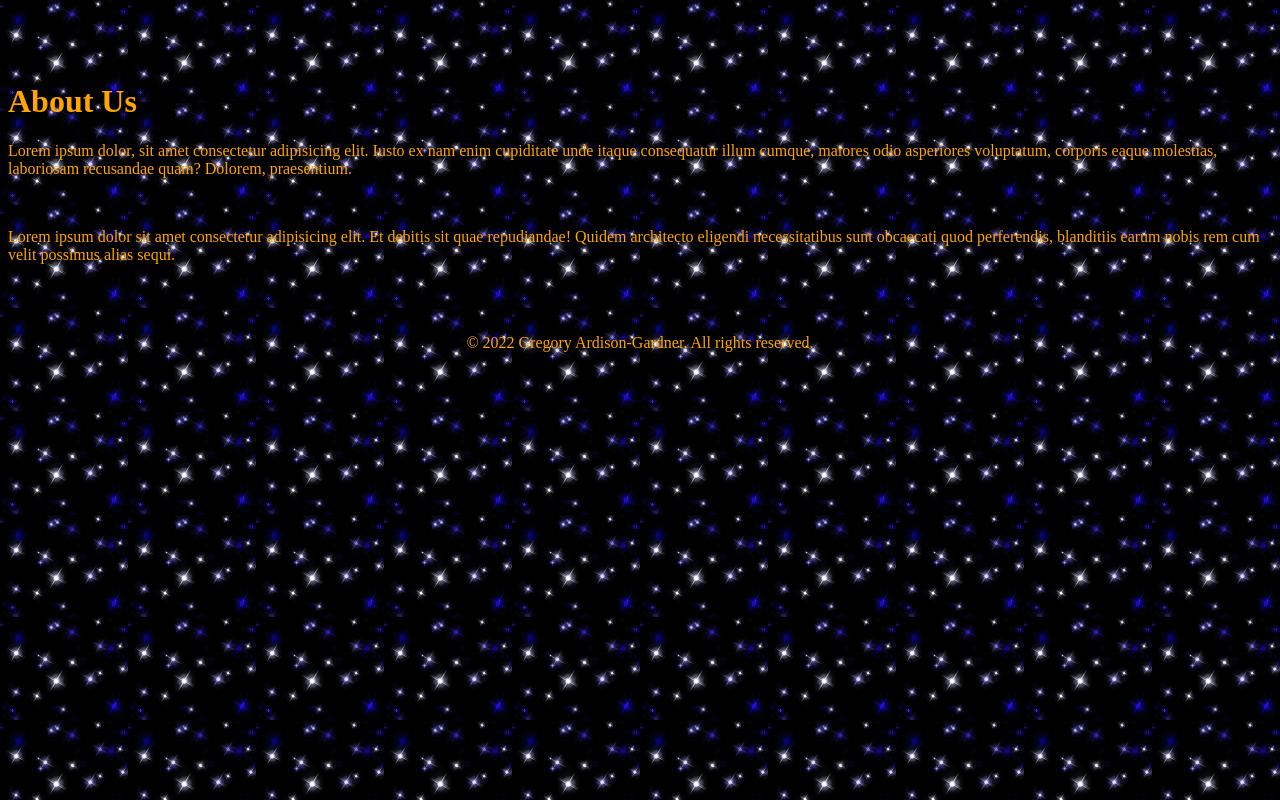
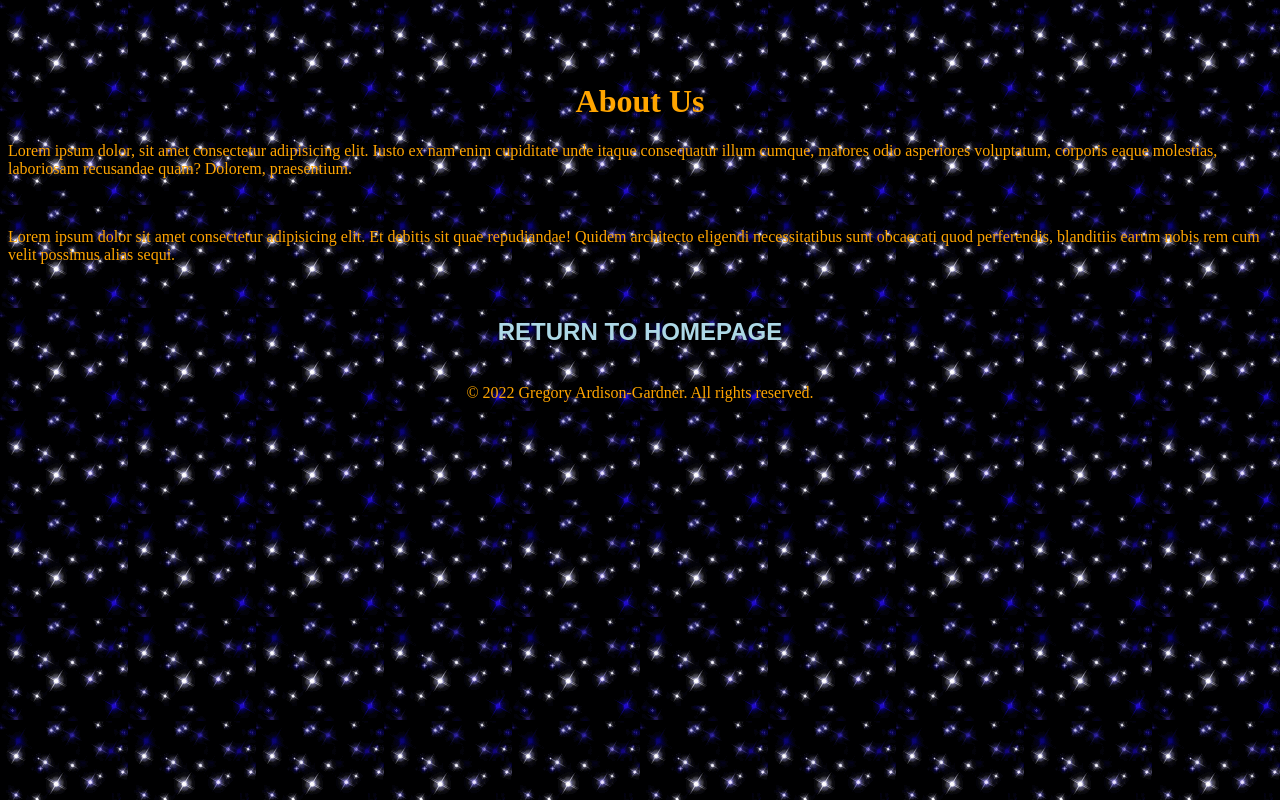
Before and after one commit to Ardison-Gardner/html201_project, a plain HTML site: page about.html in a window 1280 px wide. Drawn offline with Linux system fonts and the light colour scheme.

Commit message:
Added links between Index and About Us.

```diff
--- a/about.html
+++ b/about.html
@@ -5,22 +5,39 @@
   </head>
   <style>
     .copyright {
-    text-align: center;
-    color: orange;
+      text-align: center;
+      color: orange;
+    }
+    a {
+      text-decoration: none;
+      color: lightblue;
+      font-family: Arial, Helvetica, sans-serif;
+    }
+    a:hover {
+      color: orange;
+    }
+    .center {
+      text-align: center;
+      margin-left: auto;
+      margin-right: auto;
     }
   </style>
-  <body bgcolor="black" background="img/stars.gif" text="orange">
+  <body bgcolor="black" background="img/background/stars.gif" text="orange">
     <br>
     <br>
     <br>
-  <h1>About Us</h1>
+  <h1 class="center">About Us</h1>
     <div>
       <p>Lorem ipsum dolor, sit amet consectetur adipisicing elit. Iusto ex nam enim cupiditate unde itaque consequatur illum cumque, maiores odio asperiores voluptatum, corporis eaque molestias, laboriosam recusandae quam? Dolorem, praesentium.</p>
       <br>
       <p>Lorem ipsum dolor sit amet consectetur adipisicing elit. Et debitis sit quae repudiandae! Quidem architecto eligendi necessitatibus sunt obcaecati quod perferendis, blanditiis earum nobis rem cum velit possimus alias sequi.</p>
     </div>
     <br>
-    <br>
+    <h2 class="center">
+      <a href="index.html">
+        RETURN TO HOMEPAGE
+      </a>
+    </h2>
     <br>
     <footer class="copyright">
       &#169 2022 Gregory Ardison-Gardner. All rights reserved.
```
Also changed, not shown: index.html (+5 -2 lines), img/background/stars.gif (renamed from img/stars.gif).
